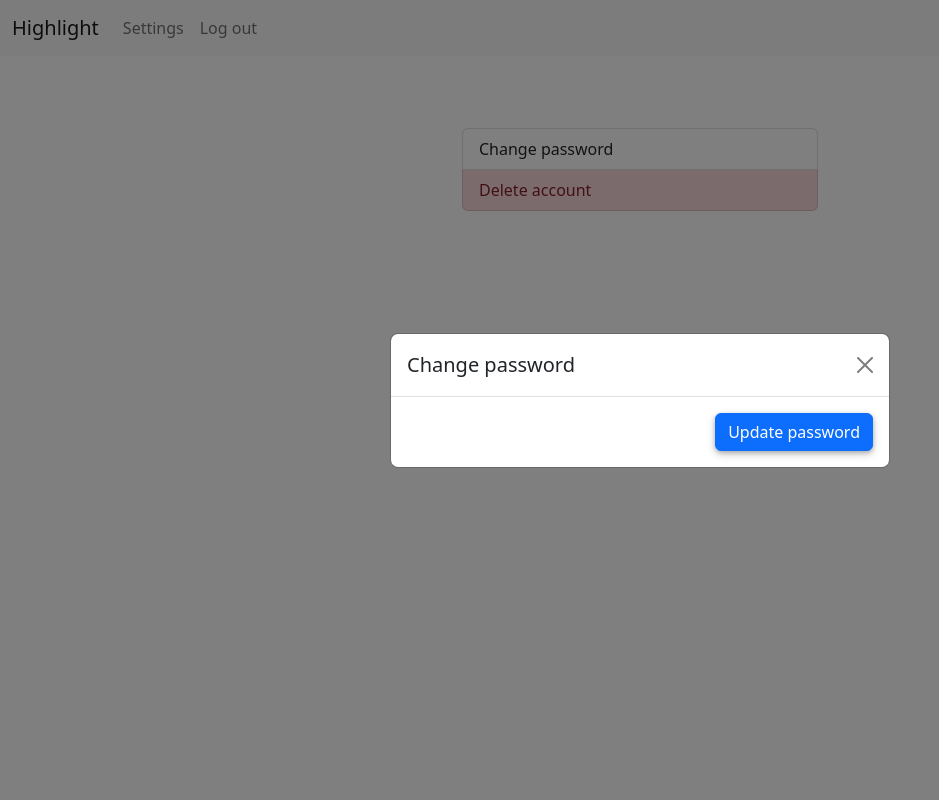
After one commit to csanid/highlight, a Django app: page /highlight/settings in a window 1280 px wide, after a click on "Change password". The commit adds this page. Shown: the whole page, without its empty margins (0-939 px from the left). Run offline with Django 4.2, Linux system fonts and the light colour scheme; a user stored in the database is signed in; some libraries are stand-ins or nearby versions.

Commit message:
Add settings page

```diff
--- a/highlight/templates/highlight/layout.html
+++ b/highlight/templates/highlight/layout.html
@@ -1,4 +1,7 @@
 {% load static %}
+
+{% load crispy_forms_tags %}
+
 <!DOCTYPE html>
 <html lang="en">
     <head>
@@ -20,6 +23,7 @@
               <div class="collapse navbar-collapse" id="navbarNavAltMarkup">
                 <div class="navbar-nav">
                   {% if user.is_authenticated %}
+                    <a class="nav-link" href="{% url 'settings' %}">Settings</a>
                     <a class="nav-link" href="{% url 'logout' %}">Log out</a>
                   {% else %}
                     <a class="nav-link" href="{% url 'login' %}">Log in</a>
--- /dev/null
+++ b/highlight/templates/highlight/settings.html
@@ -0,0 +1,52 @@
+{% extends "highlight/layout.html" %}
+
+{% load crispy_forms_tags %}
+
+{% block body %}
+    <div class="container py-5">
+        <section class="row justify-content-center">
+            <section class="col-12 col-sm-6 col-md-4">
+                <div class="list-group list-group-flash">
+                    <button type="button" class="list-group-item list-group-item-action" data-bs-toggle="modal" data-bs-target="#changePwModal">Change password</button>
+                    <button type="button" class="list-group-item list-group-item-action list-group-item-danger" data-bs-toggle="modal" data-bs-target="#deleteAccountModal">Delete account</button>
+                </div>
+            </section>
+        </section>
+        <div class="modal fade" id="changePwModal" data-bs-backdrop="static" data-bs-keyboard="false" tabindex="-1" aria-labelledby="staticBackdropLabel" aria-hidden="true">
+            <div class="modal-dialog modal-dialog-centered">
+                <div class="modal-content">
+                    <div class="modal-header">
+                        <h1 class="modal-title fs-5" id="modalTitle">Change password</h1>
+                        <button type="button" class="btn-close" data-bs-dismiss="modal" aria-label="Close" style="float: right;"></button>
+                    </div>
+                    <div class="modal-body" style="text-align:center">
+                        <form method="post">
+                            {% csrf_token %}
+                            {{form.as_p|crispy}}
+                            <input class="btn btn-primary" id="submitButton" style="float: right;" type="submit" value="Update password">
+                        </form>
+                    </div>
+                </div>
+            </div>
+        </div>
+        <div class="modal fade" id="deleteAccountModal" data-bs-backdrop="static" data-bs-keyboard="false" tabindex="-1" aria-labelledby="staticBackdropLabel" aria-hidden="true">
+            <div class="modal-dialog modal-dialog-centered">
+                <div class="modal-content">
+                    <div class="modal-header">
+                        <button type="button" class="btn-close" data-bs-dismiss="modal" aria-label="Close" style="float: right;"></button>
+                    </div>
+                    <div class="modal-body" style="text-align:center">
+                        <p>Are you sure that you want to permanently delete your account?</p>
+                        <p><b>WARNING: All your notes will be lost. This action cannot be undone.</b></p>
+                    </div>
+                    <div class="modal-footer">
+                        <a href="{% url 'delete_account' %}" id="deleteAccountConfirmBtn">
+                            <button type="button" class="btn btn-danger">Yes</button>
+                        </a>
+                        <button type="button" class="btn btn-secondary" data-bs-dismiss="modal">No</button>
+                    </div>
+                </div>
+            </div>
+        </div>
+    </div>
+{% endblock %}
--- a/highlight/urls.py
+++ b/highlight/urls.py
@@ -1,4 +1,5 @@
 from django.urls import path
+from django.contrib.auth import views as auth_views
 
 from . import views
 
@@ -12,4 +13,12 @@ urlpatterns = [
     path("notes/<int:note_id>", views.get_note, name="get_note"),
     path("delete/<int:note_id>", views.delete, name="delete"),
     path("search", views.search, name="search"),
+    path("settings", views.settings, name="settings"),
+    path("change_password",
+         auth_views.PasswordChangeView.as_view(
+             template_name="settings.html",
+             success_url="/"
+         ),
+         name="change_password"),
+    path("delete_account", views.delete_account, name="delete_account")
 ]
--- a/highlight/views.py
+++ b/highlight/views.py
@@ -63,6 +63,18 @@ def register(request):
     })
 
 @login_required
+def settings(request):
+    if request.method == "GET":
+        return render(request, "highlight/settings.html")
+
+
+@login_required
+def delete_account(request):
+    if request.method == "GET":
+        # delete user and logout if needed
+        return HttpResponseRedirect(reverse("login"))
+
+@login_required
 def add(request):
     if request.method == "POST":
         form = NoteForm(request.POST)
@@ -104,8 +116,10 @@ def search(request):
             Q(year__icontains=search_term) |
             Q(content__icontains=search_term)
         )
-        print(notes)
-        search_message = f"Search results for '{search_term}':"
+        if not notes.exists():
+            search_message = f"No results found for '{search_term}'"
+        else:
+            search_message = f"Search results for '{search_term}':"
         form = NoteForm
         return render(request, "highlight/index.html", {
             "form": form,
```
Also changed, not shown: highlight/templates/highlight/index.html (+11 -5 lines), db.sqlite3.
